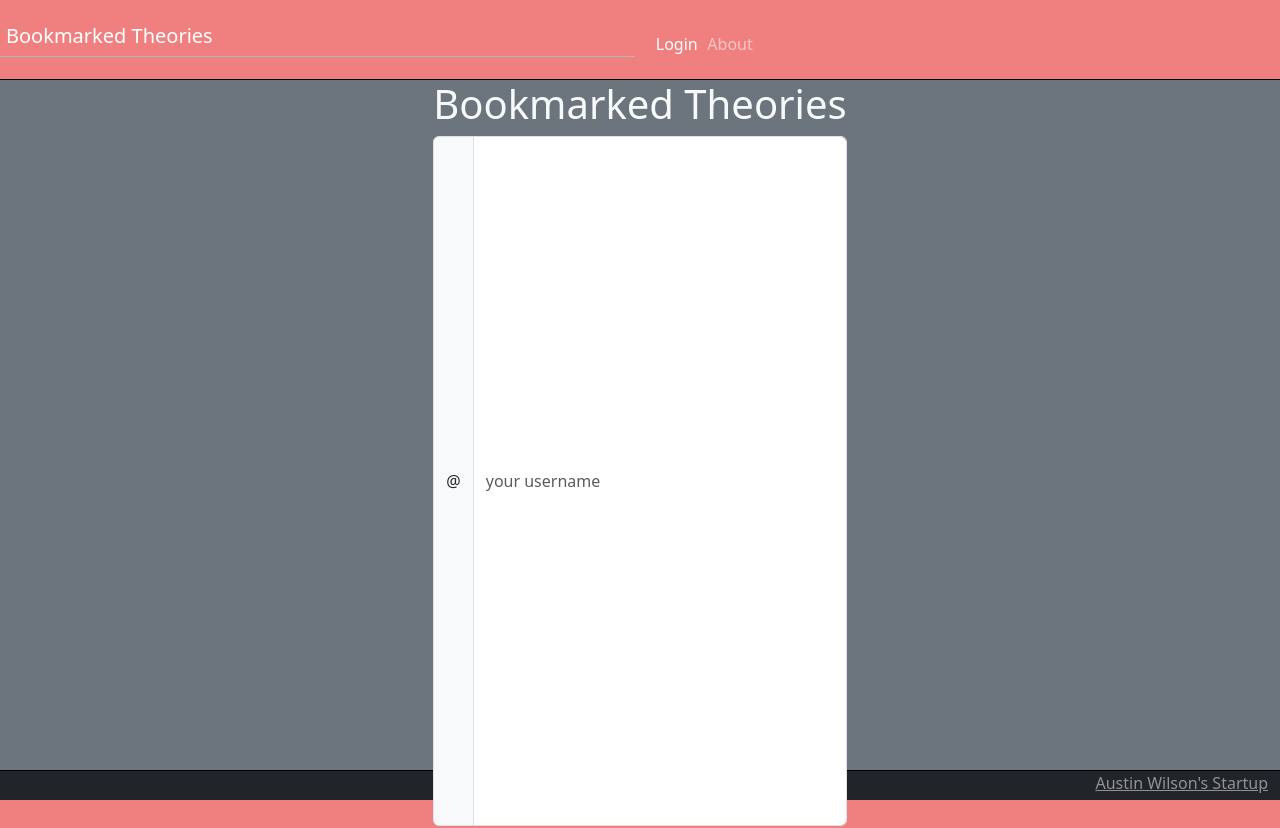
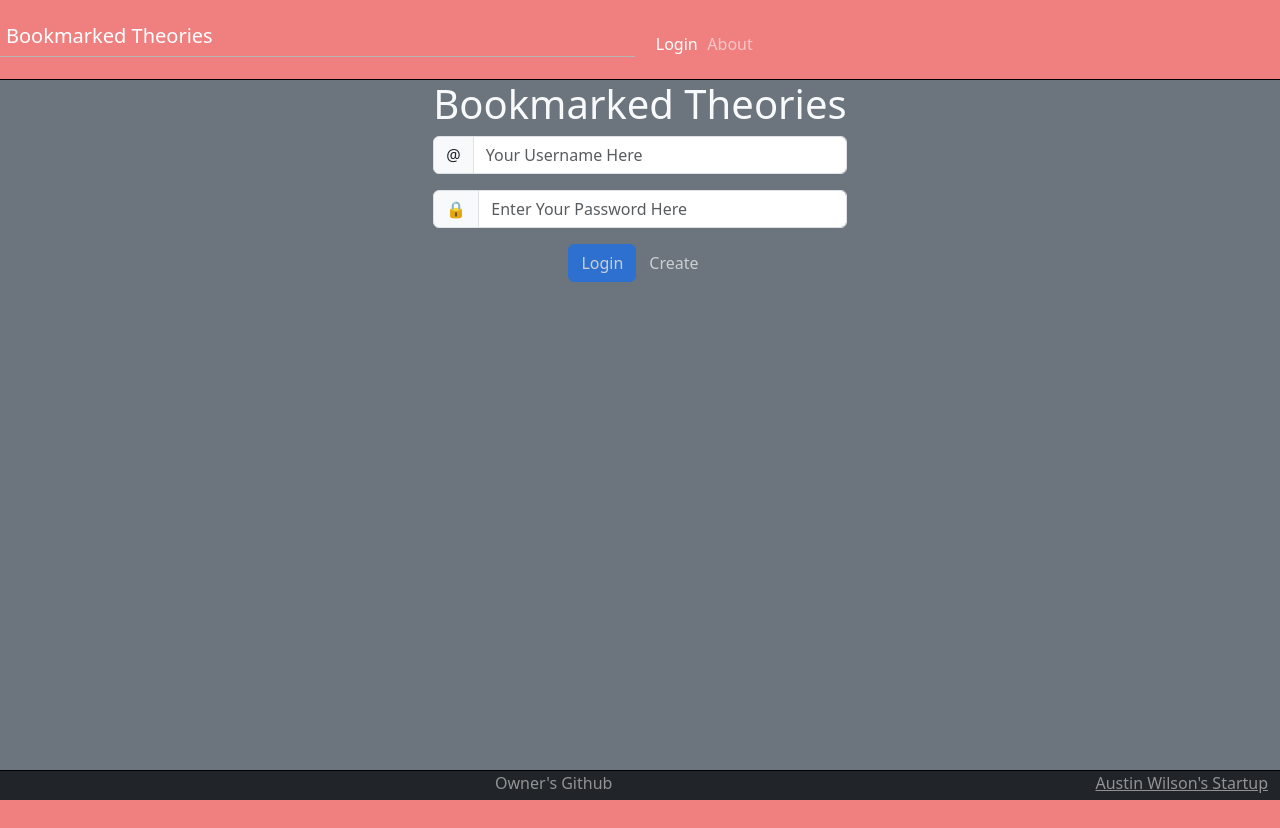
Before and after one commit to abwilson2002/startup, a React (Vite) app: page / in a window 1280 px wide. Shown: the top 828 px of the page. Built offline with nearby package versions, Linux system fonts and the light colour scheme.

Commit message:
fixed unauthenitcated login screen

```diff
--- a/src/app.css
+++ b/src/app.css
@@ -15,6 +15,7 @@
     display: flex;
     flex-direction: column;
     align-items: center;
+    justify-content: center;
   }
 
   footer {
@@ -28,7 +29,6 @@
   menu {
     flex: 1;
     display: flex;
-    /*  overwrite Bootstrap so the menu does not wrap */
     flex-direction: row !important;
     list-style: none;
   }
@@ -45,12 +45,3 @@
   footer a {
     float: right;
   }
-
-  @media (max-height: 600px) {
-    /*header {
-      display: none;
-    }
-    footer {
-      display: none;
-    }*/
-  }
--- /dev/null
+++ b/src/index/unauthenticated.css
@@ -0,0 +1,8 @@
+.customInput {
+    height: min-content;
+}
+
+.loginMainSection {
+    display: flex;
+    flex-direction: column;
+}
--- a/src/index/unauthenticated.jsx
+++ b/src/index/unauthenticated.jsx
@@ -1,6 +1,8 @@
 import React from 'react';
 import Button from 'react-bootstrap/Button';
+import InputGroup from 'react-bootstrap/InputGroup';
 import { MessageDialog } from './messageDialog';
+import './unauthenticated.css'
 
 export function Unauthenticated(props) {
   const [userName, setUserName] = React.useState(props.userName);
@@ -34,23 +36,25 @@ export function Unauthenticated(props) {
 
   return (
     <>
-      <div>
-        <div className='input-group mb-3'>
-          <span className='input-group-text'>@</span>
-          <input className='form-control' type='text' value={userName} onChange={(e) => setUserName(e.target.value)} placeholder='your username' />
-        </div>
-        <div className='input-group mb-3'>
-          <span className='input-group-text'>🔒</span>
-          <input className='form-control' type='password' onChange={(e) => setPassword(e.target.value)} placeholder='password here' />
-        </div>
+      <div className="loginMainSection">
+        <section className='input-group mb-3'>
+          <span className='customInput input-group-text'>@</span>
+          <input className='form-control customInput' type='text' value={userName} onChange={(e) => setUserName(e.target.value)} placeholder='Your Username Here' />
+        </section>
+        <section className="input-group mb-3">
+          <span className='input-group-text customInput'>🔒</span>
+          {/*<label for="password">🔒</label>*/}
+          <input className='form-control customInput' type='password' onChange={(e) => setPassword(e.target.value)} placeholder='Enter Your Password Here' />
+        </section>
+        <div>
         <Button variant='primary' onClick={() => loginUser()} disabled={!userName || !password}>
           Login
         </Button>
         <Button variant='secondary' onClick={() => createUser()} disabled={!userName || !password}>
           Create
         </Button>
+        </div>
       </div>
-
       <MessageDialog message={displayError} onHide={() => setDisplayError(null)} />
     </>
   );
```
